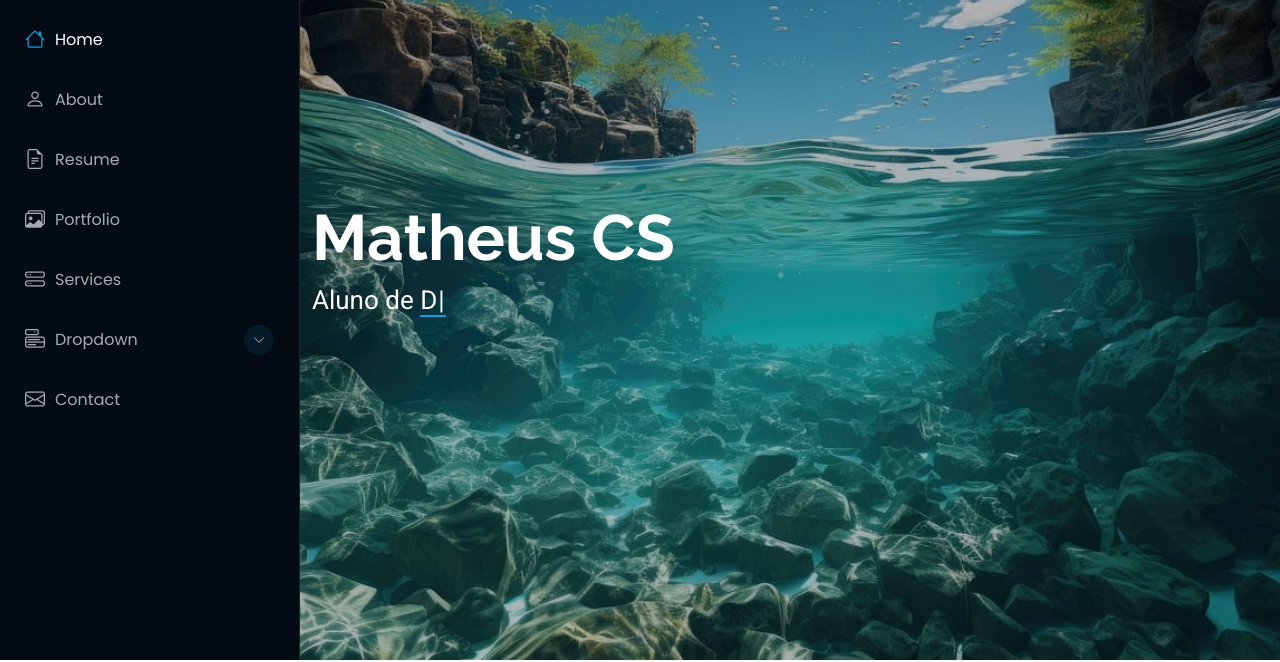
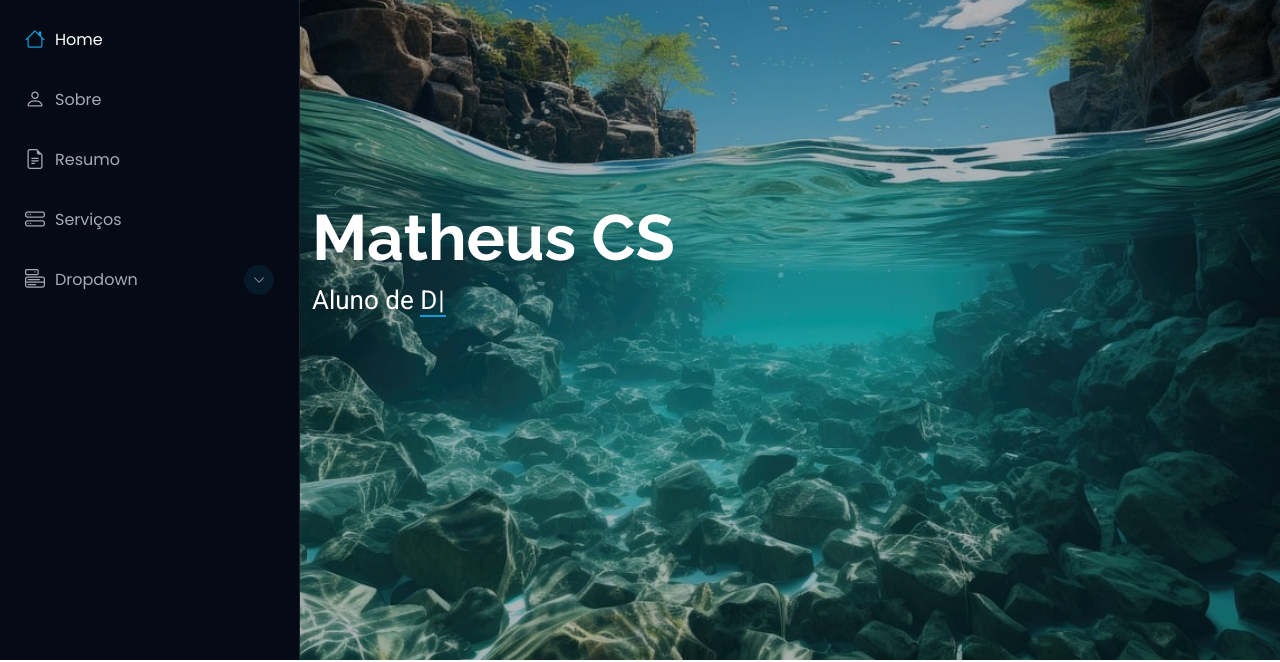
Before and after one commit to TKeioh/Aula-pratica-14, a plain HTML site: page index.html in a window 1280 px wide. Shown: the part 140-802 px from the top of the page. Drawn offline with Linux system fonts and the light colour scheme.

Commit message:
Mudanças

```diff
--- a/index.html
+++ b/index.html
@@ -62,10 +62,9 @@
     <nav id="navmenu" class="navmenu">
       <ul>
         <li><a href="#hero" class="active"><i class="bi bi-house navicon"></i>Home</a></li>
-        <li><a href="#about"><i class="bi bi-person navicon"></i> About</a></li>
-        <li><a href="#resume"><i class="bi bi-file-earmark-text navicon"></i> Resume</a></li>
-        <li><a href="#portfolio"><i class="bi bi-images navicon"></i> Portfolio</a></li>
-        <li><a href="#services"><i class="bi bi-hdd-stack navicon"></i> Services</a></li>
+        <li><a href="#about"><i class="bi bi-person navicon"></i> Sobre</a></li>
+        <li><a href="#resume"><i class="bi bi-file-earmark-text navicon"></i> Resumo</a></li>
+        <li><a href="#services"><i class="bi bi-hdd-stack navicon"></i> Serviços</a></li>
         <li class="dropdown"><a href="#"><i class="bi bi-menu-button navicon"></i> <span>Dropdown</span> <i class="bi bi-chevron-down toggle-dropdown"></i></a>
           <ul>
             <li><a href="#">Dropdown 1</a></li>
@@ -83,7 +82,6 @@
             <li><a href="#">Dropdown 4</a></li>
           </ul>
         </li>
-        <li><a href="#contact"><i class="bi bi-envelope navicon"></i> Contact</a></li>
       </ul>
     </nav>
 
```
